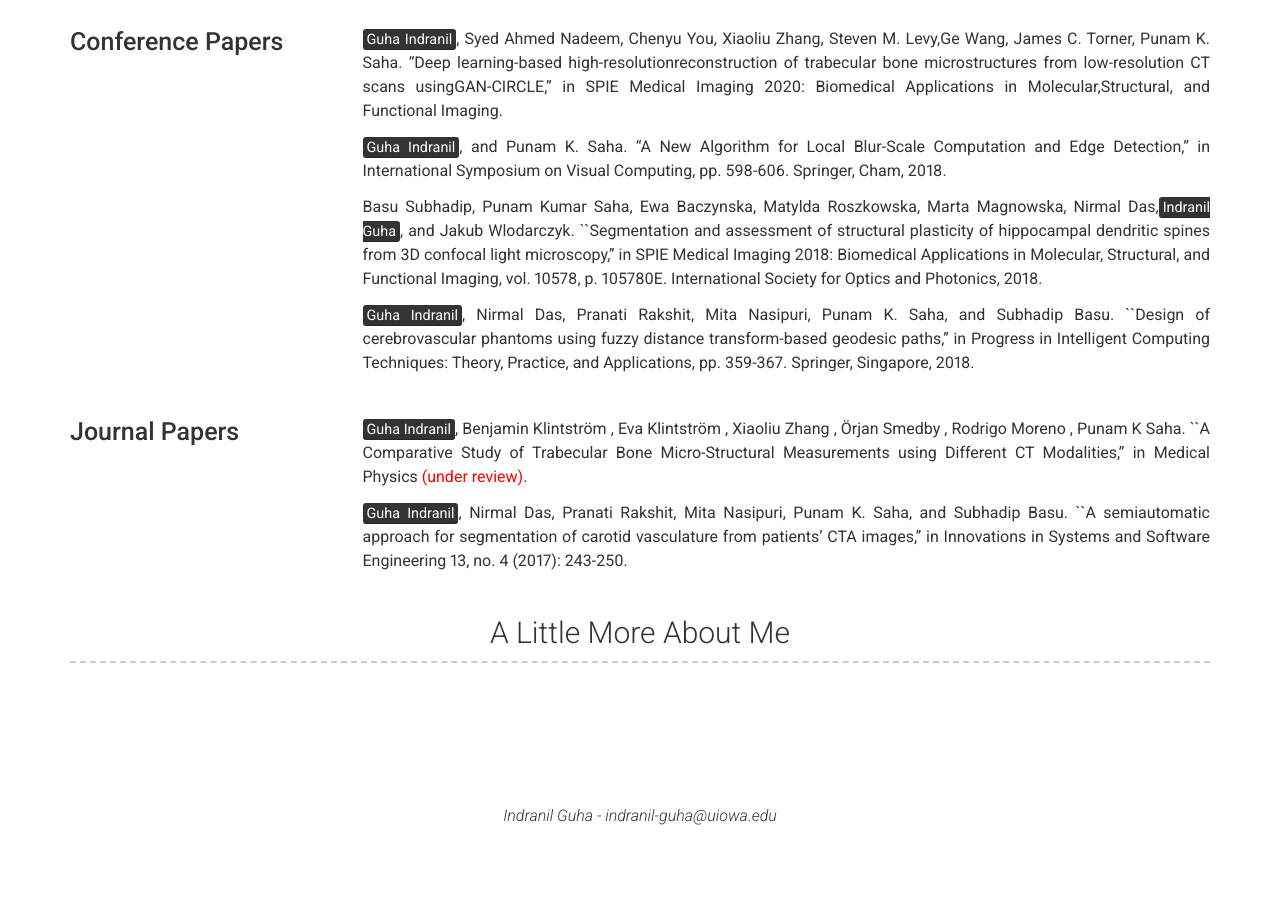
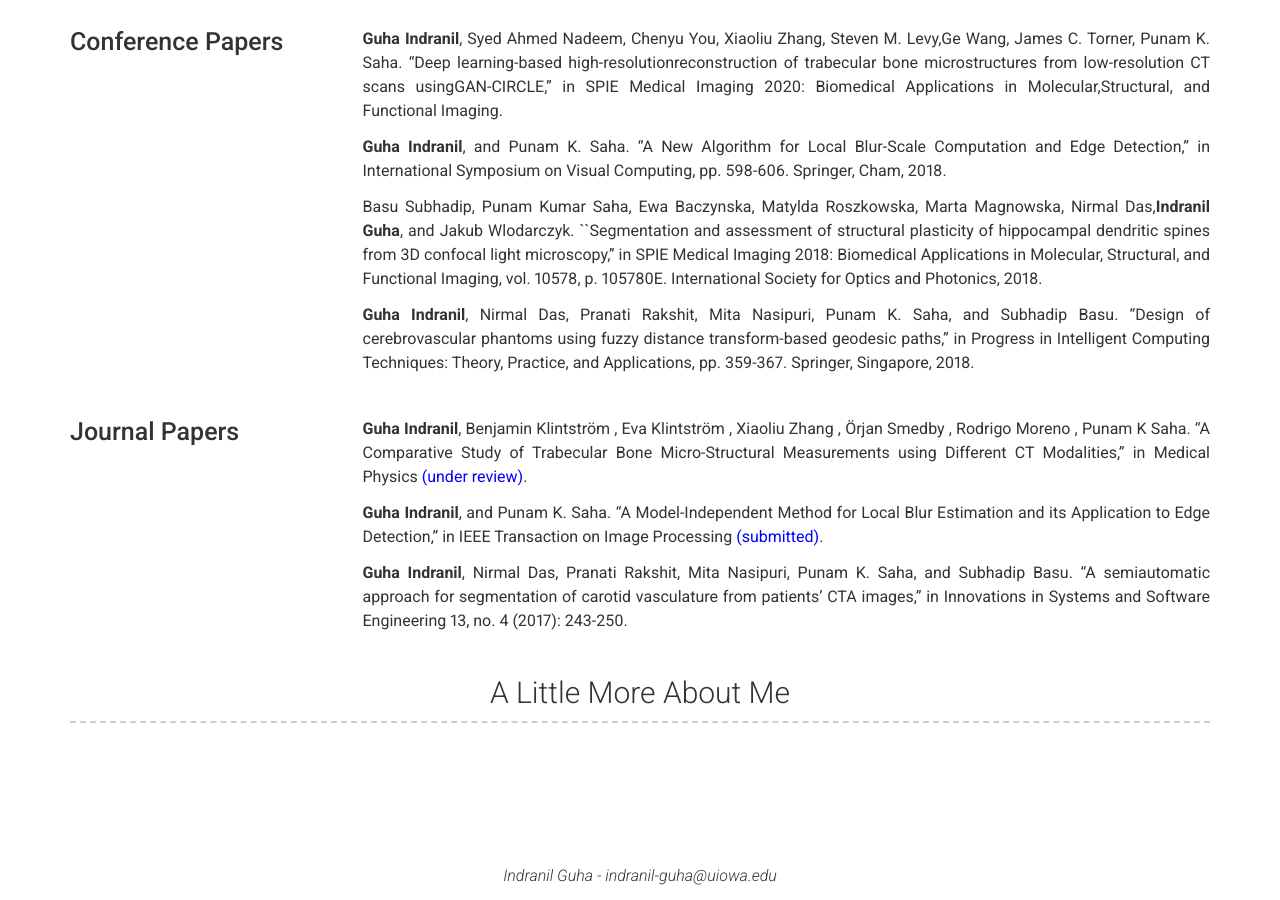
Before and after one commit to iguha94/iguha94.github.io, a Jekyll site: the page built from index.md, in a window 1280 px wide and 900 px high, scrolled down 603 px. Built offline with Jekyll 4.4.1, drawn with Linux system fonts in a browser that asks for light colours; nearby versions of some CDN libraries; a style sheet for code colours, icons or effects is not loaded; before the commit the page ends 1443 px from its top, so only the background shows below that.

Commit message:
Project changes

```diff
--- a/_data/projects.yml
+++ b/_data/projects.yml
@@ -1,17 +1,19 @@
 - layout: left
   name: Conference Papers
   description: | # this will include new lines to allow paragraphs
-    <mark>Guha Indranil</mark>, Syed Ahmed Nadeem, Chenyu You, Xiaoliu Zhang, Steven M. Levy,Ge  Wang,  James  C.  Torner,  Punam  K.  Saha.   "Deep  learning-based  high-resolutionreconstruction of trabecular bone microstructures from low-resolution CT scans usingGAN-CIRCLE," in SPIE Medical Imaging 2020: Biomedical Applications in Molecular,Structural, and Functional Imaging.
+    <b>Guha Indranil</b>, Syed Ahmed Nadeem, Chenyu You, Xiaoliu Zhang, Steven M. Levy,Ge  Wang,  James  C.  Torner,  Punam  K.  Saha.   "Deep  learning-based  high-resolutionreconstruction of trabecular bone microstructures from low-resolution CT scans usingGAN-CIRCLE," in SPIE Medical Imaging 2020: Biomedical Applications in Molecular,Structural, and Functional Imaging.
 
-    <mark>Guha Indranil</mark>, and Punam K. Saha. "A New Algorithm for Local Blur-Scale Computation and Edge Detection," in International Symposium on Visual Computing, pp. 598-606. Springer, Cham, 2018.
+    <b>Guha Indranil</b>, and Punam K. Saha. "A New Algorithm for Local Blur-Scale Computation and Edge Detection," in International Symposium on Visual Computing, pp. 598-606. Springer, Cham, 2018.
 
-    Basu Subhadip, Punam Kumar Saha, Ewa Baczynska, Matylda Roszkowska, Marta Magnowska, Nirmal Das,<mark>Indranil Guha</mark>, and Jakub Wlodarczyk. ``Segmentation and assessment of structural plasticity of hippocampal dendritic spines from 3D confocal light microscopy,'' in SPIE Medical Imaging 2018: Biomedical Applications in Molecular, Structural, and Functional Imaging, vol. 10578, p. 105780E. International Society for Optics and Photonics, 2018.
+    Basu Subhadip, Punam Kumar Saha, Ewa Baczynska, Matylda Roszkowska, Marta Magnowska, Nirmal Das,<b>Indranil Guha</b>, and Jakub Wlodarczyk. ``Segmentation and assessment of structural plasticity of hippocampal dendritic spines from 3D confocal light microscopy,'' in SPIE Medical Imaging 2018: Biomedical Applications in Molecular, Structural, and Functional Imaging, vol. 10578, p. 105780E. International Society for Optics and Photonics, 2018.
 
-    <mark>Guha Indranil</mark>, Nirmal Das, Pranati Rakshit, Mita Nasipuri, Punam K. Saha, and Subhadip Basu. ``Design of cerebrovascular phantoms using fuzzy distance transform-based geodesic paths,'' in Progress in Intelligent Computing Techniques: Theory, Practice, and Applications, pp. 359-367. Springer, Singapore, 2018.
+    <b>Guha Indranil</b>, Nirmal Das, Pranati Rakshit, Mita Nasipuri, Punam K. Saha, and Subhadip Basu. "Design of cerebrovascular phantoms using fuzzy distance transform-based geodesic paths," in Progress in Intelligent Computing Techniques: Theory, Practice, and Applications, pp. 359-367. Springer, Singapore, 2018.
 
 - layout: left
   name: Journal Papers
   description: | # this will include new lines to allow paragraphs
-    <mark>Guha Indranil</mark>, Benjamin Klintström , Eva Klintström , Xiaoliu Zhang , Örjan Smedby , Rodrigo Moreno , Punam K Saha. ``A Comparative Study of Trabecular Bone Micro-Structural Measurements using Different CT Modalities,'' in Medical Physics <font color="red">(under review)</font>.
+    <b>Guha Indranil</b>, Benjamin Klintström , Eva Klintström , Xiaoliu Zhang , Örjan Smedby , Rodrigo Moreno , Punam K Saha. "A Comparative Study of Trabecular Bone Micro-Structural Measurements using Different CT Modalities," in Medical Physics <font color="blue">(under review)</font>.
 
-    <mark>Guha Indranil</mark>, Nirmal Das, Pranati Rakshit, Mita Nasipuri, Punam K. Saha, and Subhadip Basu. ``A semiautomatic approach for segmentation of carotid vasculature from patients’ CTA images,'' in Innovations in Systems and Software Engineering 13, no. 4 (2017): 243-250.
+    <b>Guha Indranil</b>, and Punam K. Saha. "A Model-Independent Method for Local Blur Estimation and its Application to Edge Detection," in IEEE Transaction on Image Processing <font color="blue">(submitted)</font>.
+
+    <b>Guha Indranil</b>, Nirmal Das, Pranati Rakshit, Mita Nasipuri, Punam K. Saha, and Subhadip Basu. "A semiautomatic approach for segmentation of carotid vasculature from patients’ CTA images," in Innovations in Systems and Software Engineering 13, no. 4 (2017): 243-250.
```
